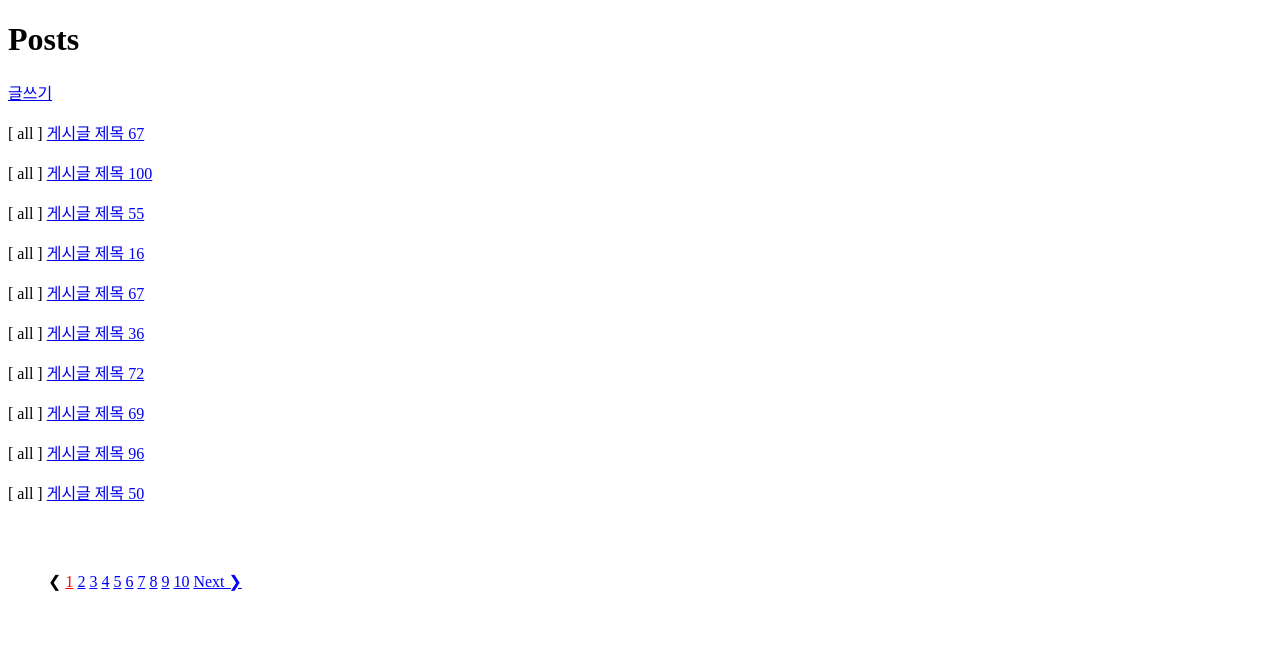
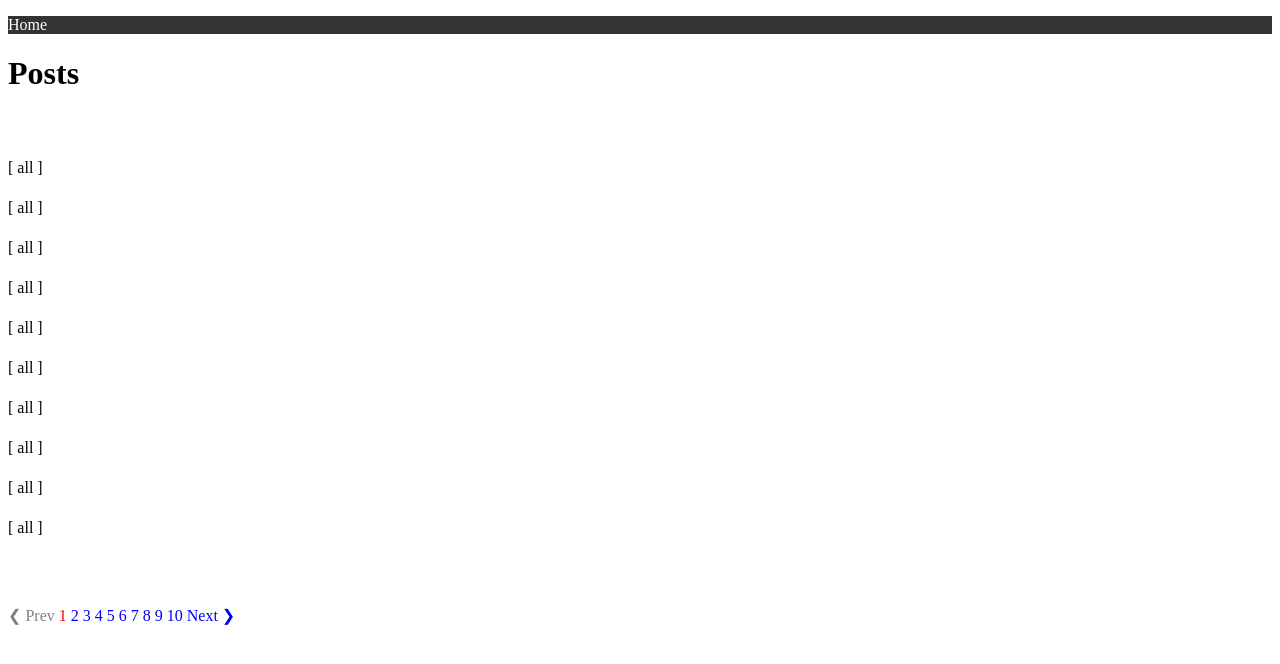
Before and after one commit to YSW2/Foodle_Django, a Django app: page /posts/?page=1 in a window 1280 px wide. Shown: the top 664 px of the page. Run offline with Django 4.2, Linux system fonts and the light colour scheme; data comes from the database, SQL or seed files in the repository; both versions use the stored data as it was after the commit; parts of the project's set-up code (start-up, migrations or seed data) failed here and were passed over.

Commit message:
nav base commit

```diff
--- a/config/settings.py
+++ b/config/settings.py
@@ -17,6 +17,7 @@ from pathlib import Path
 
 # Build paths inside the project like this: BASE_DIR / 'subdir'.
 BASE_DIR = Path(__file__).resolve().parent.parent
+
 TEMPLATES_DIR = BASE_DIR / "templates"
 
 AUTH_USER_MODEL = "users.User"
@@ -137,7 +138,7 @@ USE_TZ = True
 # https://docs.djangoproject.com/en/4.2/howto/static-files/
 
 STATIC_URL = "static/"
-STATICFILES_DIR = [BASE_DIR / "static"]
+STATICFILES_DIR = os.path.join(BASE_DIR, 'static')
 
 MEDIA_URL = "media/"
 MEDIA_ROOT = BASE_DIR / "media"
--- a/posts/views.py
+++ b/posts/views.py
@@ -8,6 +8,9 @@ import random
 def posts_view(request):
     posts = Post.objects.all()
     page = request.GET.get('page')
+
+    if page is None:
+        page = 1
 
     paginator = Paginator(posts, 10)
     custom_page_range = range(((int(page)-1) // 10) * 10 + 1, min(paginator.num_pages, ((int(page)-1) // 10) * 10 + 10) + 1)
--- /dev/null
+++ b/static/css/style.css
@@ -0,0 +1,19 @@
+nav {
+    background-color: #333; /* 네비게이션 바 배경색 */
+    color: #fff; /* 텍스트 색상 */
+}
+
+ul {
+    list-style-type: none; /* 리스트 스타일 제거 */
+    padding: 0;
+}
+
+li {
+    display: inline; /* 항목을 인라인으로 표시 */
+    margin-right: 20px; /* 항목 간격 설정 */
+}
+
+a {
+    text-decoration: none; /* 링크 밑줄 제거 */
+    color: #fff; /* 링크 텍스트 색상 */
+}
--- a/templates/base.html
+++ b/templates/base.html
@@ -2,11 +2,17 @@
 <!DOCTYPE html>
 <html lang="ko">
 <head>
+    <link rel="stylesheet" href="{% static 'css/style.css' %}">
     <meta charset="UTF-8">
     <title>Foodle</title>
     {% block head %}{% endblock %}
 </head>
 <body>
+    <nav>
+        <ul>
+            <li><a href="/">Home</a></li>
+        </ul>
+    </nav>
     {% block content %}{% endblock %}
 </body>
 </html>
--- a/templates/posts/posts.html
+++ b/templates/posts/posts.html
@@ -17,7 +17,7 @@
                 {% if page_obj.has_previous %}
                     <a style="color: blue;" href="?page={{ page_obj.previous_page_number }}">&#10094; Prev</a>
                 {% else %}
-                    &#10094;
+                    <span style="color: gray;">&#10094; Prev</span>
                 {% endif %}
                 {% for page in custom_page_range %}
                     {% if page == page_obj.number %}
@@ -29,7 +29,7 @@
                 {% if page_obj.has_next %}
                     <a style="color: blue;" href="?page={{ page_obj.next_page_number }}">Next &#10095;</a>
                 {% else %}
-                    &#10095;
+                    <span style="color: gray;">Next &#10095;</span>
                 {% endif %}
             {% endif %}
         </ul>
```
Also changed, not shown: db.sqlite3.
